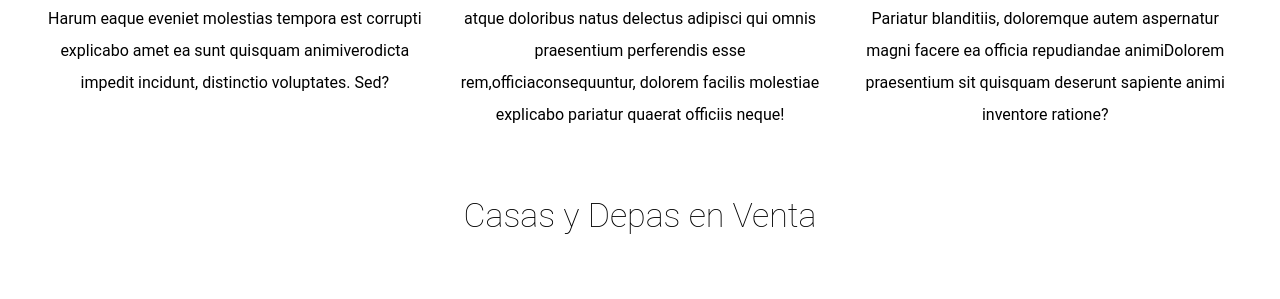
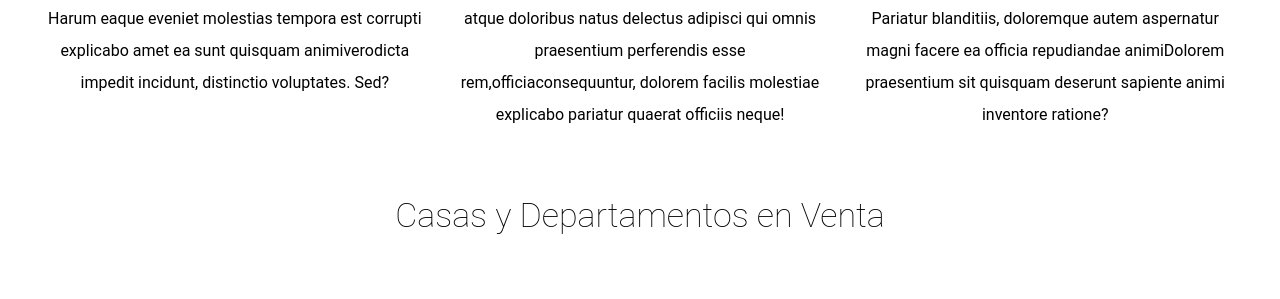
Before and after one commit to joaquinesteban/BienesRaices, a plain HTML site: page index.html in a window 1280 px wide. Shown: the part 1109-1408 px from the top of the page. Drawn offline with Linux system fonts and the light colour scheme.

Commit message:
modificacion en el archivo index.html y readme.md

```diff
--- a/index.html
+++ b/index.html
@@ -62,7 +62,7 @@
 
 
     <main class="contenedor" >
-        <h2 class="title">Casas y Depas en Venta</h2>
+        <h2 class="title">Casas y Departamentos en Venta</h2>
 
         <div class="contenedor-anuncios">
             <div class="anuncios">
```
Also changed, not shown: 2 other files.
